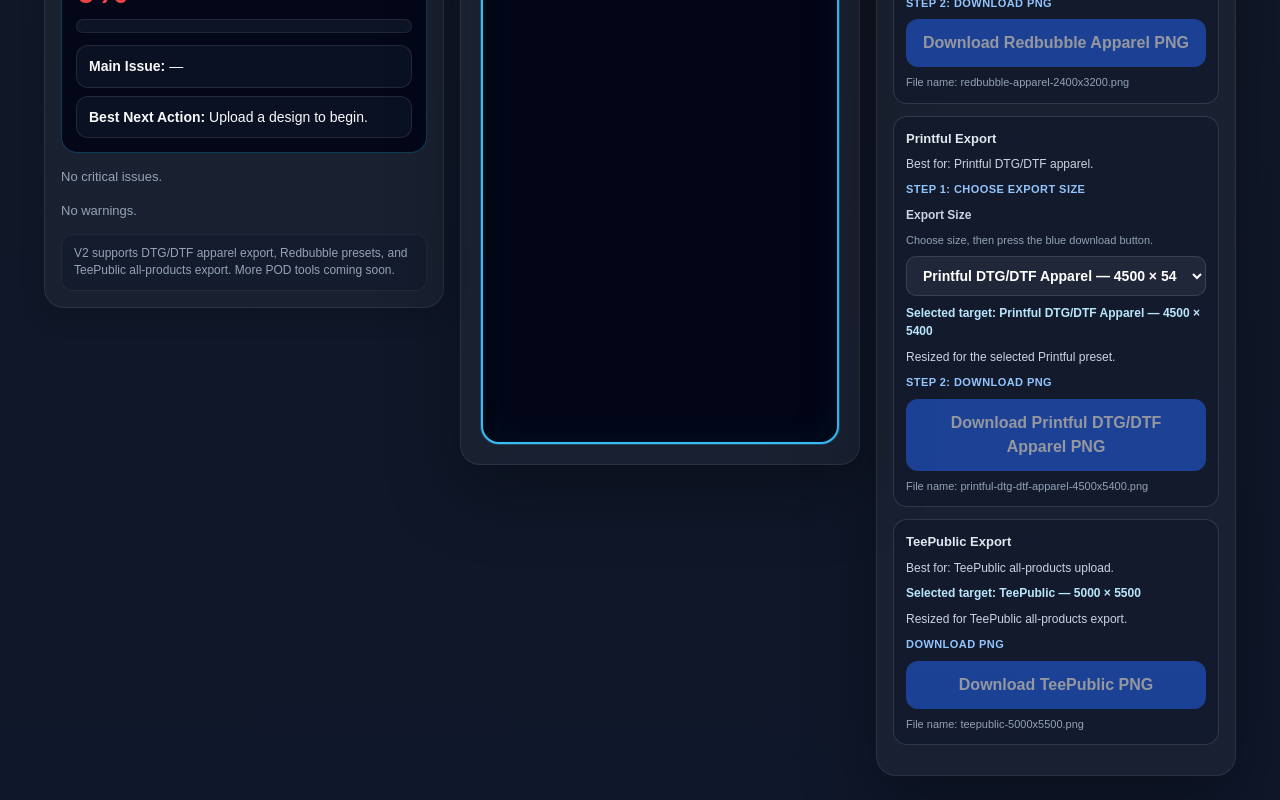
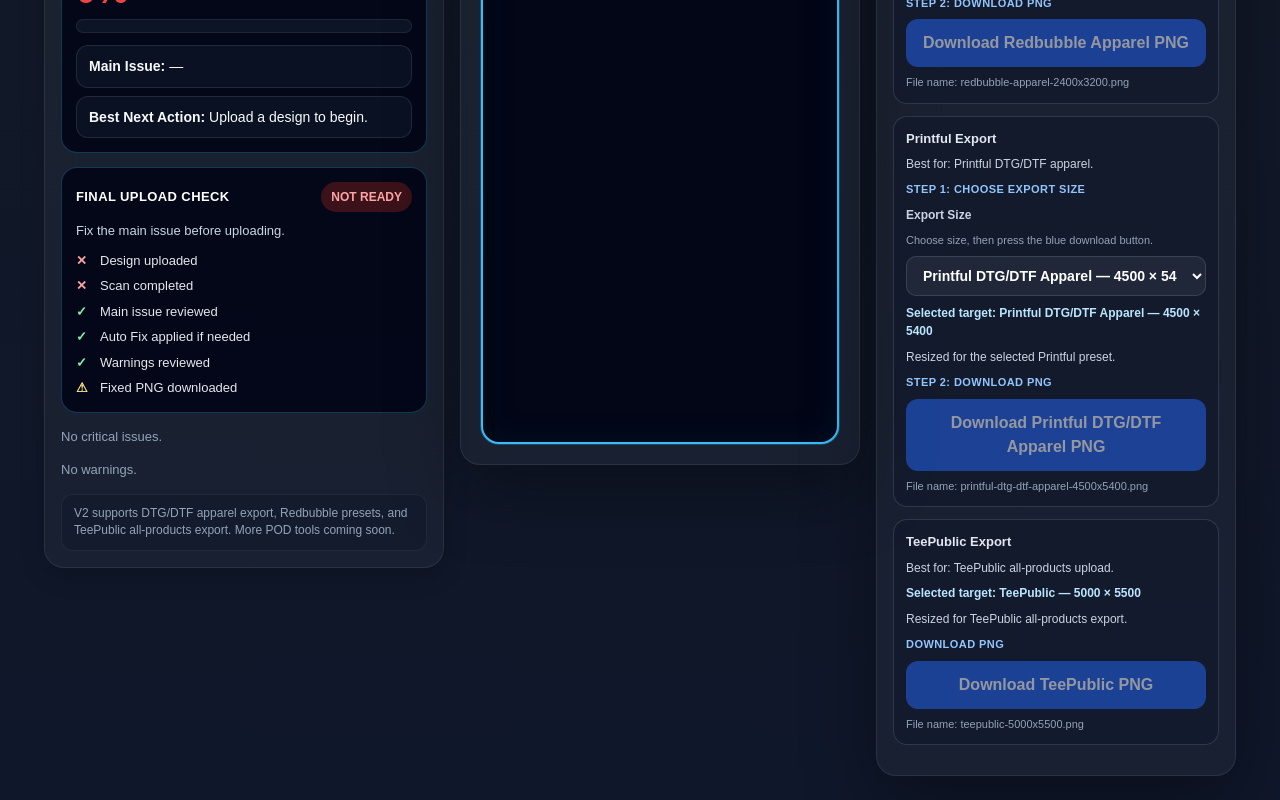
Before and after one commit to noobmacker-creator/pod-design-checker, a Next.js app: page / in a window 1280 px wide. Shown: the part 755-1555 px from the top of the page. Built offline with nearby package versions, Linux system fonts and the light colour scheme.

Commit message:
add final pre upload checklist

```diff
--- a/app/components/ScanResultsPanel.tsx
+++ b/app/components/ScanResultsPanel.tsx
@@ -914,6 +914,108 @@ export default function ScanResultsPanel({
         </div>
       </div>
       </div>
+
+      {/* Final Upload Check: beginner-friendly readiness checklist using existing scan data. */}
+      {(() => {
+        const fixedDownloaded = downloadMessage.includes('Download ready');
+        const noFailRemain = criticalItems.length === 0;
+        const hasWarnings = warningItems.length > 0;
+        const scanCompleted = Boolean(img) && checks.length > 0;
+        const autoFixNeeded = checks.some(
+          (item) => isAutoFixableLabel(item.label) && (item.status === 'fail' || item.status === 'warn'),
+        );
+
+        let finalLabel: string;
+        let finalColor: string;
+        let finalBg: string;
+        let finalMsg: string;
+        if (!img || !noFailRemain) {
+          finalLabel = 'NOT READY';
+          finalColor = '#fca5a5';
+          finalBg = 'rgba(127,29,29,0.45)';
+          finalMsg = 'Fix the main issue before uploading.';
+        } else if (fixedDownloaded && !hasWarnings) {
+          finalLabel = 'READY TO UPLOAD';
+          finalColor = '#86efac';
+          finalBg = 'rgba(20,83,45,0.55)';
+          finalMsg = 'Your fixed PNG is ready for POD upload.';
+        } else {
+          finalLabel = 'REVIEW FIRST';
+          finalColor = '#fde68a';
+          finalBg = 'rgba(120,53,15,0.45)';
+          finalMsg = 'Review the remaining warnings before uploading.';
+        }
+
+        const checklist = [
+          { label: 'Design uploaded', status: img ? 'pass' : 'fail' },
+          { label: 'Scan completed', status: scanCompleted ? 'pass' : 'fail' },
+          { label: 'Main issue reviewed', status: noFailRemain ? 'pass' : 'fail' },
+          {
+            label: 'Auto Fix applied if needed',
+            status: autoFixApplied ? 'pass' : autoFixNeeded ? 'warn' : 'pass',
+          },
+          { label: 'Warnings reviewed', status: hasWarnings ? 'warn' : 'pass' },
+          { label: 'Fixed PNG downloaded', status: fixedDownloaded ? 'pass' : 'warn' },
+        ];
+        const mark = (s: string) => (s === 'pass' ? '✓' : s === 'warn' ? '⚠' : '✕');
+        const markColor = (s: string) => (s === 'pass' ? '#86efac' : s === 'warn' ? '#fde68a' : '#fca5a5');
+
+        return (
+          <div
+            style={{
+              padding: 14,
+              borderRadius: 16,
+              background: 'rgba(2,6,23,0.92)',
+              border: '1px solid rgba(56,189,248,0.28)',
+              display: 'grid',
+              gap: 10,
+            }}
+          >
+            <div
+              style={{
+                display: 'flex',
+                justifyContent: 'space-between',
+                alignItems: 'center',
+                gap: 10,
+                flexWrap: 'wrap',
+              }}
+            >
+              <div style={{ fontSize: 13, color: '#ffffff', fontWeight: 800, letterSpacing: 0.4 }}>
+                FINAL UPLOAD CHECK
+              </div>
+              <div
+                style={{
+                  padding: '6px 10px',
+                  borderRadius: 999,
+                  fontSize: 12,
+                  fontWeight: 800,
+                  color: finalColor,
+                  background: finalBg,
+                }}
+              >
+                {finalLabel}
+              </div>
+            </div>
+
+            <div style={{ fontSize: 13, lineHeight: 1.45, color: '#cbd5e1' }}>{finalMsg}</div>
+
+            <div style={{ display: 'grid', gap: 6 }}>
+              {checklist.map((c) => (
+                <div
+                  key={`final-check-${c.label}`}
+                  style={{ display: 'flex', alignItems: 'center', gap: 8, fontSize: 13 }}
+                >
+                  <span style={{ color: markColor(c.status), fontWeight: 800, width: 16 }}>
+                    {mark(c.status)}
+                  </span>
+                  <span style={{ color: '#e5e7eb' }}>{c.label}</span>
+                </div>
+              ))}
+            </div>
+          </div>
+        );
+      })()}
+
       {criticalActive.length > 0 ? (
         <Section
           title="Critical Issues"
```
